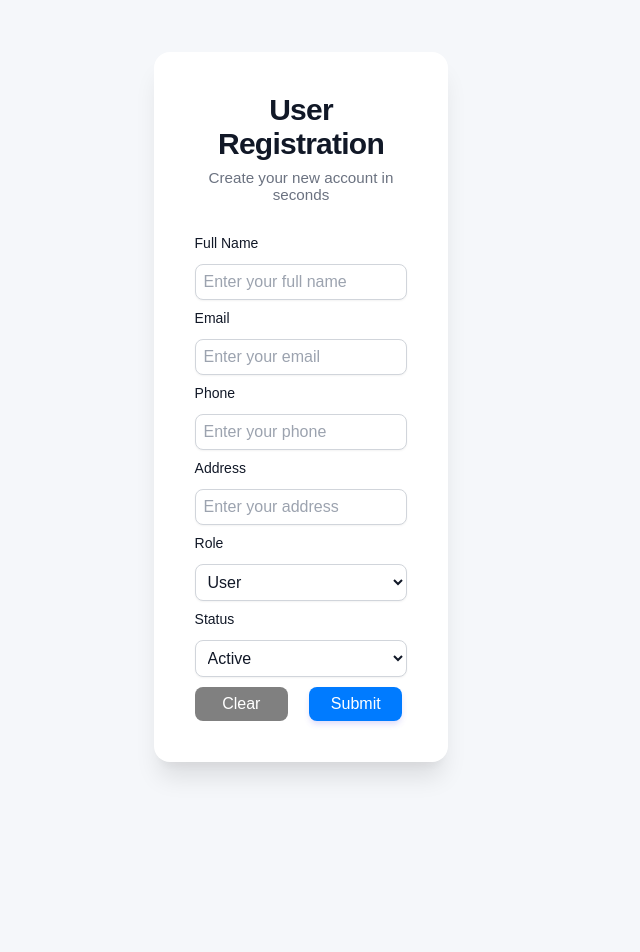
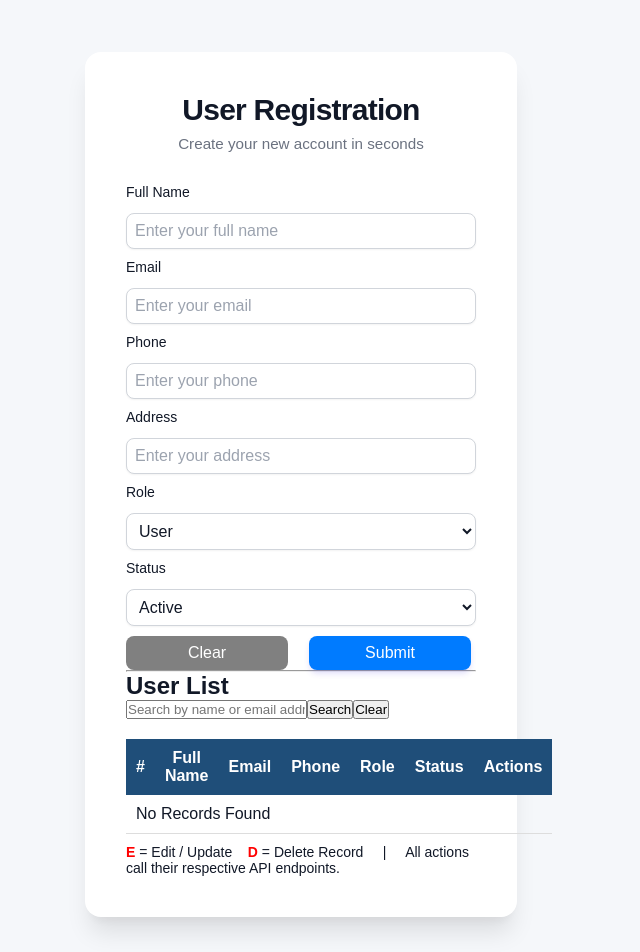
Before and after one commit to ounibbini484-bot/Assignment-2-, a React (Vite) app: page / in a window 1280 px wide. Shown: the top 952 px of the page, without its empty margins (339-979 px from the left). Before the commit the page ends 814 px from the top, so only its background shows below. Built offline with nearby package versions, Linux system fonts and the light colour scheme.

Commit message:
added search filter properly

```diff
--- a/src/App.jsx
+++ b/src/App.jsx
@@ -12,8 +12,16 @@ const App = () => {
   };
 
   const [form, setForm] = useState(initialFormState);
-  const [isLoggedIn, setIsLoggedIn] = useState(false);
+  // const [isLoggedIn, setIsLoggedIn] = useState(false);
   const [users, setUsers] = useState([]);
+  const [searchQuery, setSearchQuery] = useState("");
+
+  const filteredUsers = users.filter((user) =>
+    user.fullName.toLowerCase().includes(searchQuery.toLowerCase()) ||
+    user.email.toLowerCase().includes(searchQuery.toLowerCase()) ||
+    user.phone.toLowerCase().includes(searchQuery.toLowerCase())
+
+  );
 
   const handleChange = (e) => {
     const { name, value } = e.target;
@@ -37,7 +45,7 @@ const App = () => {
     };
 
     setUsers([...users, newUser]);
-    setIsLoggedIn(true);
+    // setIsLoggedIn(true);
     setForm(initialFormState);
   };
 
@@ -155,11 +163,20 @@ const App = () => {
         </div>
       </form>
 
-      {isLoggedIn && (
         <>
           <hr />
+          <h2>User List</h2>
 
-          <h2>User List</h2>
+          <div className="search-bar-container">
+            <input type="text"
+            className = "search-input"
+            placeholder="Search by name or email address"
+            value={searchQuery}
+            onChange={(e) => setSearchQuery(e.target.value)}
+            />
+            <button className="btn-search">Search</button>
+            <button className="btn-reset" onClick = { () => setSearchQuery("")}>Clear</button>
+          </div>
 
           <table className="user-table">
             <thead>
@@ -175,7 +192,7 @@ const App = () => {
             </thead>
 
             <tbody>
-              {users.map((user, index) => (
+              {filteredUsers.length > 0 && filteredUsers.map((user, index) => (
                 <tr key={user.id}>
                   <td>{index + 1}</td>
                   <td>{user.fullName}</td>
@@ -199,6 +216,13 @@ const App = () => {
                   </td>
                 </tr>
               ))}
+              {
+                filteredUsers.length === 0 && (
+                  <tr>
+                    <td colSpan="7" className="no-record">No Records Found</td>
+                  </tr>
+                )
+              }
             </tbody>
           </table>
 
@@ -208,7 +232,7 @@ const App = () => {
             All actions call their respective API endpoints.
           </p>
         </>
-      )}
+      {/* )} */}
     </main>
   );
 };
```
